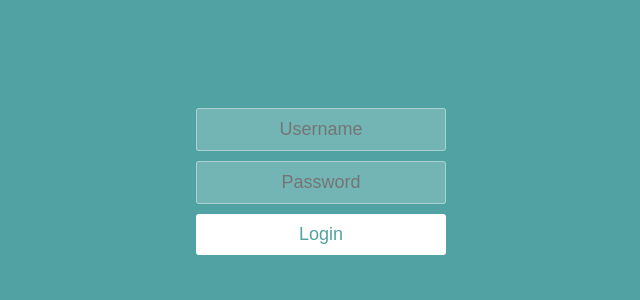
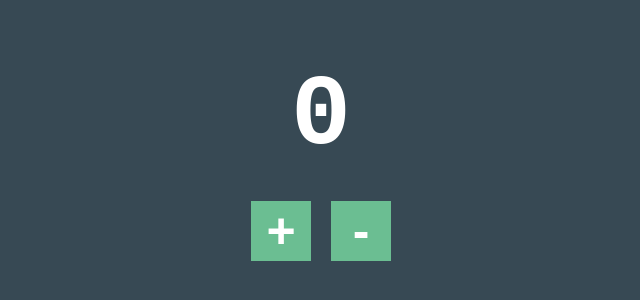
Before and after one commit to MarceloMSilveira/my-react-app, a React (Vite) app: page / in a window 1280 px wide. Shown: the part 120-420 px from the top of the page, without its empty margins (319-959 px from the left). Built offline with nearby package versions, Linux system fonts and the light colour scheme.

Commit message:
305 - hooks useState

```diff
--- a/public/styles.css
+++ b/public/styles.css
@@ -1,57 +1,29 @@
-* {
-  box-sizing: border-box;
-  margin: 0;
-  padding: 0;
-  font-weight: 300;
+body {
+  font: normal 14px/100% "Andale Mono", AndaleMono, monospace;
+  color: #fff;
+  padding: 50px;
+  width: 300px;
+  margin: 0 auto;
+  background-color: #374954;
+  text-align: center;
 }
 
-body {
-  font-family: "Source Sans Pro", sans-serif;
-  color: white;
-  font-weight: 300;
-  background: #50a3a2;
-  width: 100%;
-  height: 100%;
+h1 {
+  font-size: 100px;
 }
 
 .container {
-  margin: 10% auto;
-  padding: 80px 0;
-  text-align: center;
+  margin: 60% auto;
 }
 
-.container h1 {
-  font-size: 40px;
-  font-weight: 200;
+button {
+  display: inline-block;
+  background-color: #6bbe92;
+  border: 0;
+  width: 60px;
+  margin: 10px;
+  text-align: center;
+  color: #fff;
+  font-weight: bold;
+  font-size: 50px;
 }
-
-form {
-  padding: 20px 0;
-  position: relative;
-}
-form input {
-  border: 1px solid rgba(252, 252, 252, 0.4);
-  background-color: rgba(252, 252, 252, 0.2);
-  width: 250px;
-  border-radius: 3px;
-  font-family: "Source Sans Pro", sans-serif;
-  padding: 10px 15px;
-  margin: 0 auto 10px auto;
-  display: block;
-  text-align: center;
-  font-size: 18px;
-  color: white;
-  font-weight: 300;
-}
-
-form button {
-  appearance: none;
-  outline: 0;
-  background-color: white;
-  border: 0;
-  padding: 10px 15px;
-  color: #50a3a2;
-  border-radius: 3px;
-  width: 250px;
-  font-size: 18px;
-}
--- a/src/components/App.jsx
+++ b/src/components/App.jsx
@@ -1,25 +1,24 @@
-import Form from "./Form";
-
-let userIsRegistered = true;
+import { useState } from 'react';
 
 function App() {
+
+  const [count, setCount] = useState(0)
+
+  function handlePlus() {
+    setCount(count + 1)
+  }
+
+  function handleMinus() {
+    setCount(count - 1)
+  }
+
   return (
     <div className="container">
-      <Form isRegistered={userIsRegistered}/>
+      <h1>{count}</h1>
+      <button onClick={handlePlus}>+</button>
+      <button onClick={handleMinus}>-</button>
     </div>
   )
 }
 
 export default App;
-
-//Challenge: Without moving the userIsRegistered variable,
-//1. Show Login as the button text if userIsRegistered is true.
-//Show Register as the button text if userIsRegistered is false.
-//2. Only show the Confirm Password input if userIsRegistered is false.
-//Don't show it if userIsRegistered is true.
-
-// If you're running this locally in VS Code use the commands:
-// npm install
-// to install the node modules and
-// npm run dev
-// to launch your react project in your browser
--- a/src/components/Form.jsx
+++ /dev/null
@@ -1,10 +0,0 @@
-export default function Form({isRegistered}) {
-  return (
-    <form className="form">
-      <input type="text" placeholder="Username" />
-      <input type="password" placeholder="Password" />
-      {!isRegistered && <input type="password" placeholder="Confirm Password" />}
-      <button type="submit">{isRegistered ? "Login" : "Register"}</button>
-    </form>
-  );
-}
```
